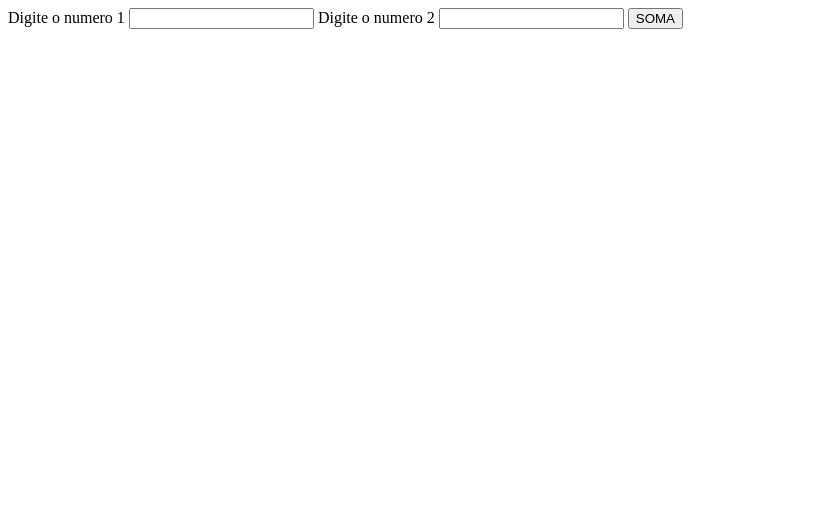
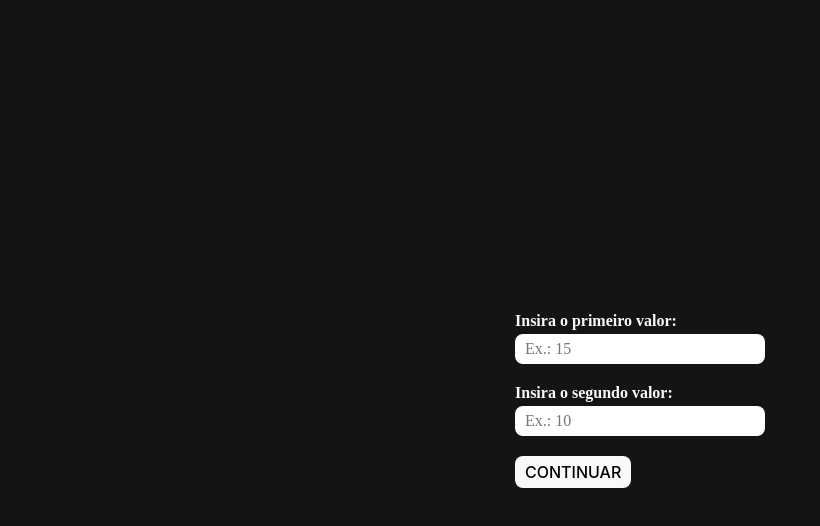
Before and after one commit to ythmxz/Teste, a plain HTML site: page coelho/index.html in a window 1280 px wide. Shown: the whole page, without its empty margins (0-820 px from the left). Drawn offline with Linux system fonts and the light colour scheme.

Commit message:
Co-authored-by: Alexandre Coelho <alexandrecoelhocontato@gmail.com>

```diff
--- a/coelho/index.html
+++ b/coelho/index.html
@@ -1,28 +1,42 @@
+<!DOCTYPE html>
+<html lang="pt-br">
+
 <head>
+  <meta charset="UTF-8">
+  <meta name="viewport" content="width=device-width, initial-scale=1.0">
   <title>CALCULADORA</title>
+  <link rel="stylesheet" href="style.css">
 </head>
+
 <body>
-  <label for="num1">Digite o numero 1</label>
-  <input type="number" id="num1"/>
-  <label for="num2">Digite o numero 2</label>
-  <input type="number" id="num2">
-  <button class="btn">SOMA</button>
-  <div class="res"></div>
+  <main>
+    <div class="container">
+      <label for="num1">Insira o primeiro valor:</label>
+      <input type="number" id="num1" placeholder="Ex.: 15"/>
+      <label for="num2">Insira o segundo valor:</label>
+      <input type="number" id="num2" placeholder="Ex.: 10">
+      <button class="btn">CONTINUAR</button>
+    </div>
+    <div class="res"></div>
+  </main>
   <script>
     const inputDeNumero1 = document.querySelector("#num1");
     const inputDeNumero2 = document.querySelector("#num2");
 
     const btn = document.querySelector(".btn");
     const res = document.querySelector(".res");
+
     btn.addEventListener("click", () => {
-      const num1 = inputDeNumero1.value
-      const num2 = inputDeNumero2.value
+      const num1 = parseFloat(inputDeNumero1.value);
+      const num2 = parseFloat(inputDeNumero2.value);
       const soma = num1 + num2;
-      res.innerHTML = `Essa é a soma do numero 1 e 2: ${soma}`
+      res.innerHTML = `${num1} + ${num2} = ${soma}`;
+
+      inputDeNumero1.value = "";
+      inputDenumero2.value = "";
     });
 
 
   </script>
 </body>
-
-<!-- Mentira, agora vai. Tinha esquecido de apagar o console. -->
+</html>
--- /dev/null
+++ b/coelho/style.css
@@ -0,0 +1,62 @@
+* {
+  margin: 0;
+}
+
+main {
+  display: flex;
+  justify-content: center;
+  align-items: center;
+  height: 100vh;
+  background-color: #141414;
+}
+
+.container{
+  display: flex;
+  flex-direction: column;
+
+  width: 250px;
+}
+
+.container label {
+  margin-bottom: 4px;
+  font-family: 'JetBrains Mono';
+  font-size: 16px;
+  font-weight: 600;
+  color: #f9f9f9;
+}
+
+.container input {
+  margin-bottom: 20px;
+  border: none;
+  border-radius: 8px;
+  padding: 6px 10px;
+  font-family: 'JetBrains Mono';
+  font-size: 16px;
+  font-weight: 400;
+}
+
+.container button {
+  justify-self: center;
+  width: fit-content;
+  padding: 6px 10px;
+  border: none;
+  border-radius: 8px;
+  background-color: #f9f9f9;
+  font-family: 'Inter';
+  font-size: 16px;
+  font-weight: 500;
+  transition: .2s;
+}
+
+.container button:hover {
+  background-color: hotpink;
+  color: #f9f9f9;
+  transform: scale(1.05);
+}
+
+.container script {}
+
+/* ata, os cara muda a cada linguagem sfd */
+/* como faz pra colocar um titulo, tipo, só um texto centralizado e maior em cima, escrito CALCULADORA */
+/* kkkkkkkkkkk, podia ser algo padrão e fácil. Eu gosto do JS que é "//" para linha e desse jeito para bloco */
+/* Se quer comentar, aperta ctrl + ; que aparece */
```
Also changed, not shown: 2 other files.
